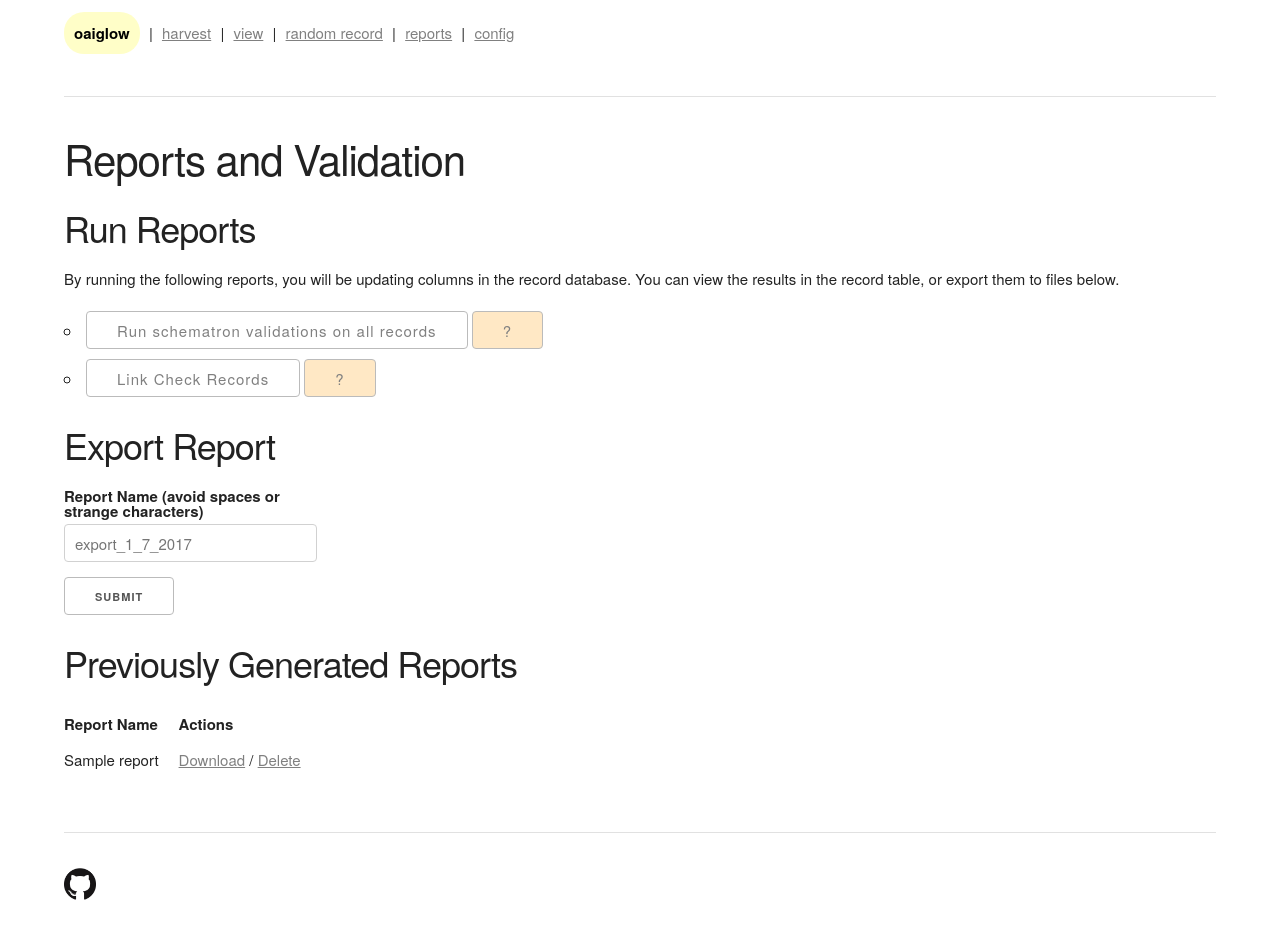
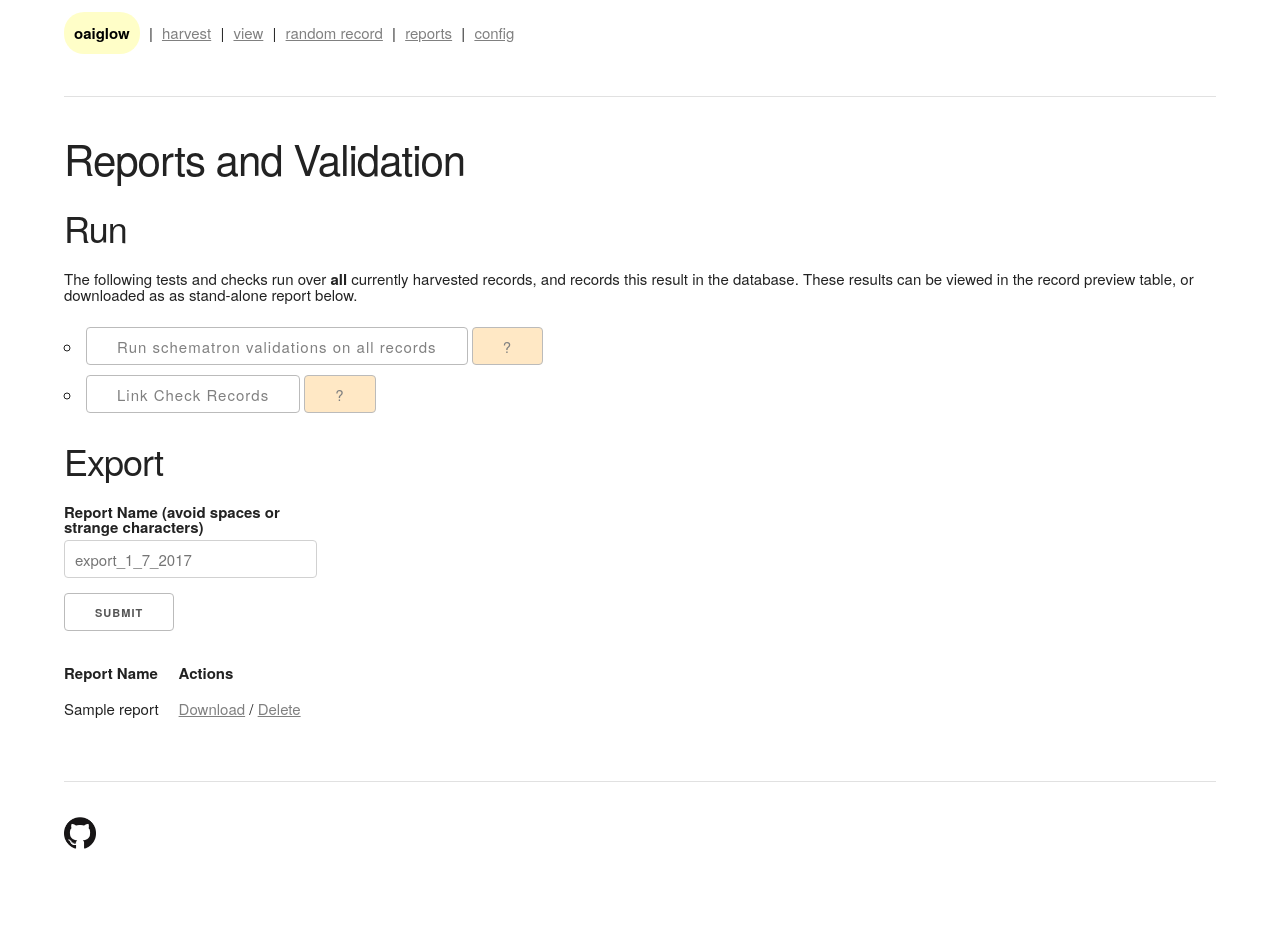
Before and after one commit to WSULib/oaiglow, a Flask app: template oaiglow/templates/reports.html in a window 1280 px wide. After the commit the page ends 849 px from the top, so only its background shows below. Run offline with Flask 2, Linux system fonts and the light colour scheme; the template is opened without the code that fills it: most values are stand-ins (such as "Sample title", 1, 10 or a date in 2020); data that the repository does not hold is empty.

Commit message:
updating language and look

```diff
--- a/oaiglow/templates/reports.html
+++ b/oaiglow/templates/reports.html
@@ -8,8 +8,8 @@
 
 <div class="row">
 	<div class="twelve columns">
-		<h3>Run Reports</h3>
-		<p>By running the following reports, you will be updating columns in the record database.  You can view the results in the record table, or export them to files below.</p>
+		<h3>Run</h3>
+		<p>The following tests and checks run over <strong>all</strong> currently harvested records, and records this result in the database.  These results can be viewed in the record preview table, or downloaded as as stand-alone report below.</p>
 		<ul>
 			<li>
 				<a href="{% if localConfig.OAIGLOW_APP_PREFIX_USE %}{{localConfig.OAIGLOW_APP_PREFIX}}{% endif %}/reports/validate_schematrons" onclick="longRunner();"><button class="btn white_background">Run schematron validations on all records</button></a>
@@ -33,7 +33,7 @@
 
 <div class="row">
 	<div class="twelve columns">
-		<h3>Export Report</h3>
+		<h3>Export</h3>
 		<form class="form" method="POST" action="{% if localConfig.OAIGLOW_APP_PREFIX_USE %}{{localConfig.OAIGLOW_APP_PREFIX}}{% endif %}/reports/export">
 			<div class="row">
 			    <div class="three columns">
@@ -46,7 +46,6 @@
 		</form>
 	</div>
 	<div class="twelve columns">
-		<h3>Previously Generated Reports</h3>
 		<table class="table">
 			<tr>
 				<th>Report Name</th>
```
